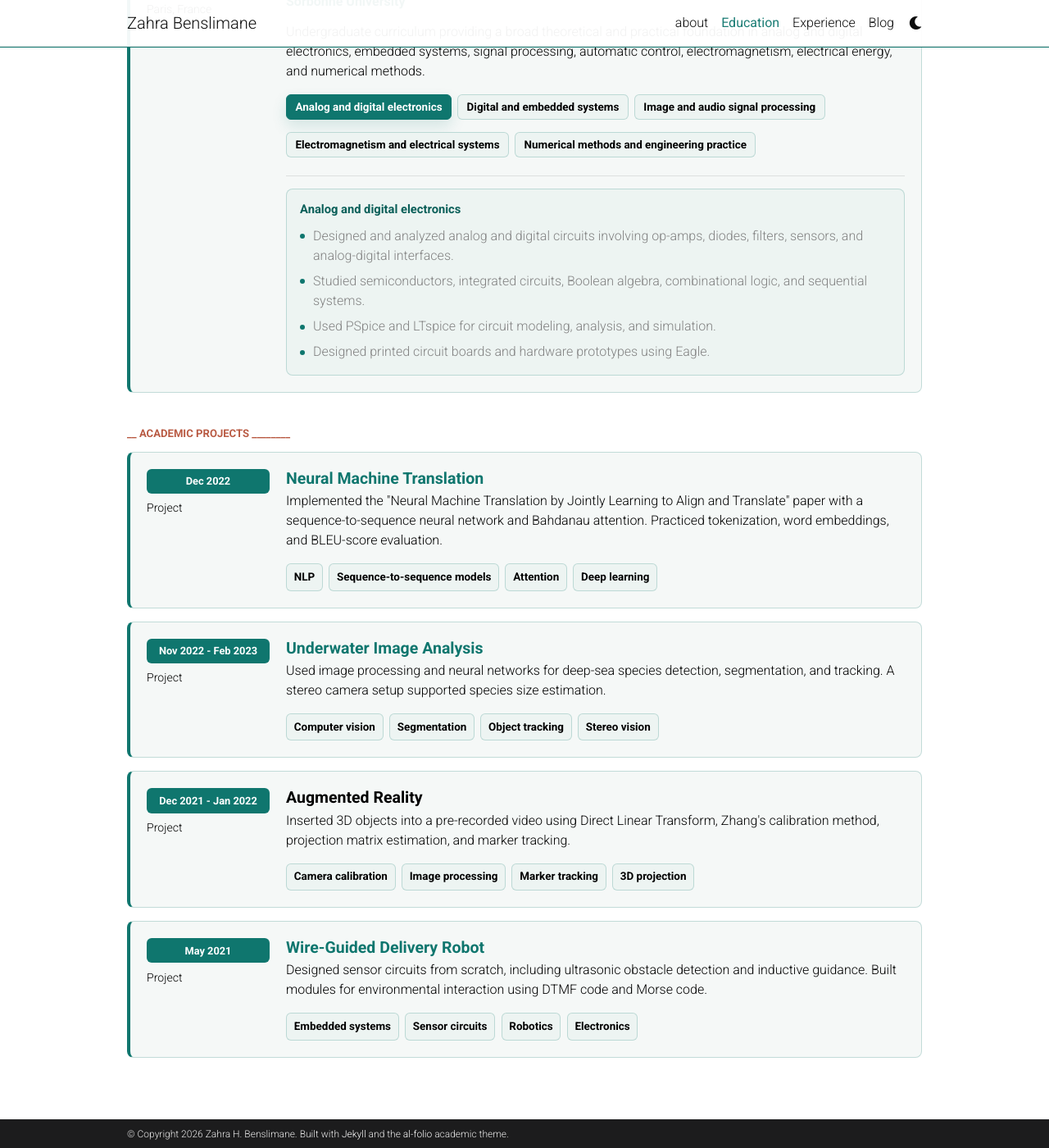
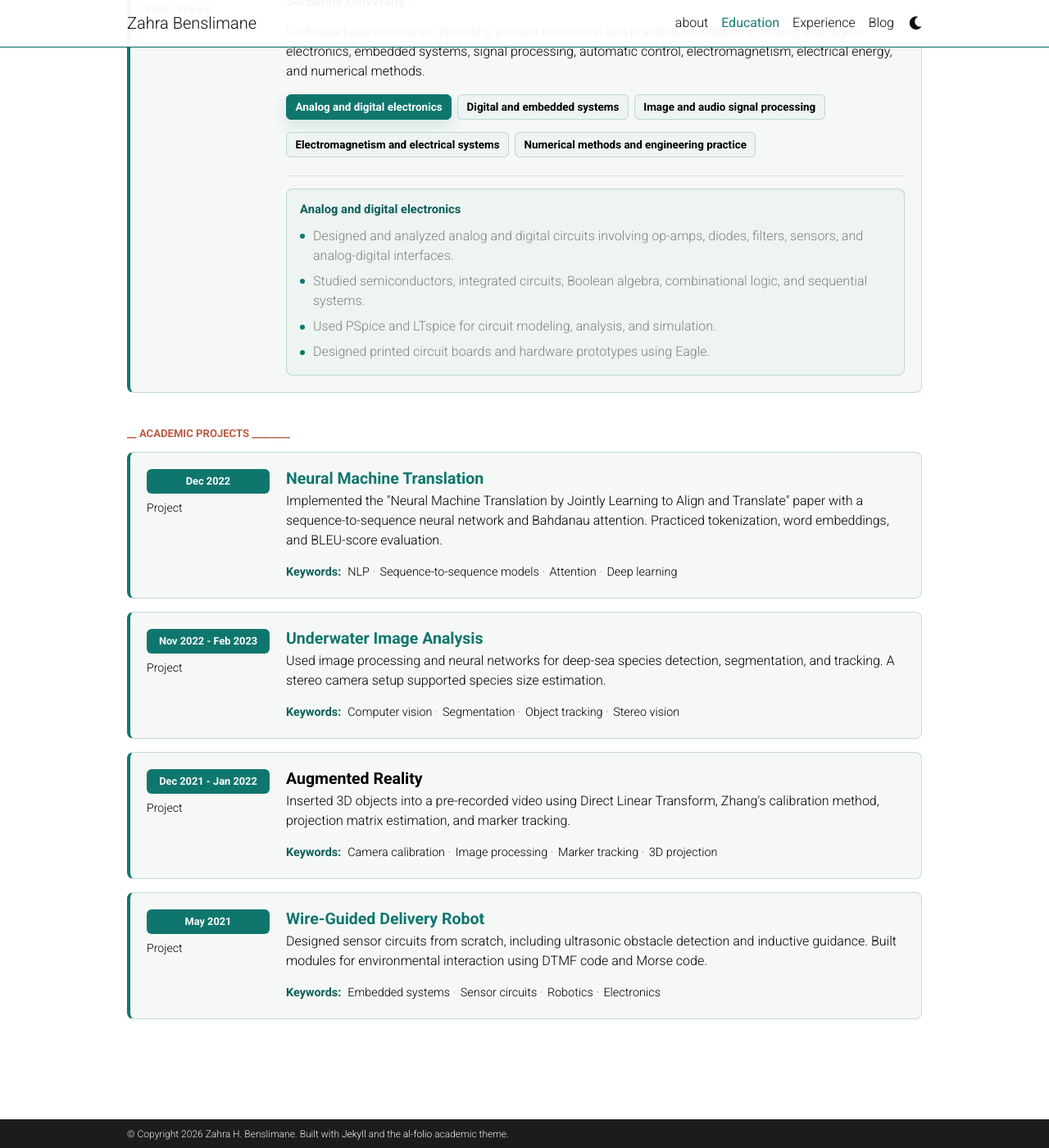
Before and after one commit to ZahraBenslimane/Portfolio, a Jekyll site: the page built from _pages/education.md, in a window 1280 px wide and 1400 px high, scrolled down 1227 px. Shown: the whole window at 82% size. Built offline with Jekyll 4.4.1, drawn with Linux system fonts in a browser that asks for light colours; comment, search, counter and statistics services are not loaded; a style sheet for code colours, icons or effects is not loaded.

Commit message:
new version layout

```diff
--- a/_pages/education.md
+++ b/_pages/education.md
@@ -127,7 +127,7 @@ hide_header: true
           <p>{{ project.summary }}</p>
 
           {% if project.stack %}
-          <ul class="chip-list">
+          <ul class="project-keywords" aria-label="Project keywords">
             {% for item in project.stack %}
             <li>{{ item }}</li>
             {% endfor %}
--- a/_sass/_base.scss
+++ b/_sass/_base.scss
@@ -1472,6 +1472,33 @@ html[data-theme='dark'] {
   font-size: 0.84rem;
   font-weight: 650;
   padding: 0.35rem 0.55rem;
+}
+
+.project-keywords {
+  color: var(--global-text-color-light);
+  display: flex;
+  flex-wrap: wrap;
+  font-size: 0.9rem;
+  gap: 0.35rem;
+  list-style: none;
+  margin: 0.75rem 0 0;
+  padding: 0;
+}
+
+.project-keywords::before {
+  color: var(--portfolio-accent-strong);
+  content: "Keywords:";
+  font-weight: 700;
+  margin-right: 0.15rem;
+}
+
+.project-keywords li {
+  display: inline;
+}
+
+.project-keywords li:not(:last-child)::after {
+  color: var(--portfolio-warm);
+  content: " ·";
 }
 
 .academic-topic-tabs {
```
Also changed, not shown: _pages/about.md (+1 -1 lines), assets/img/prof_pic3.jpg (added), 1 other file.
